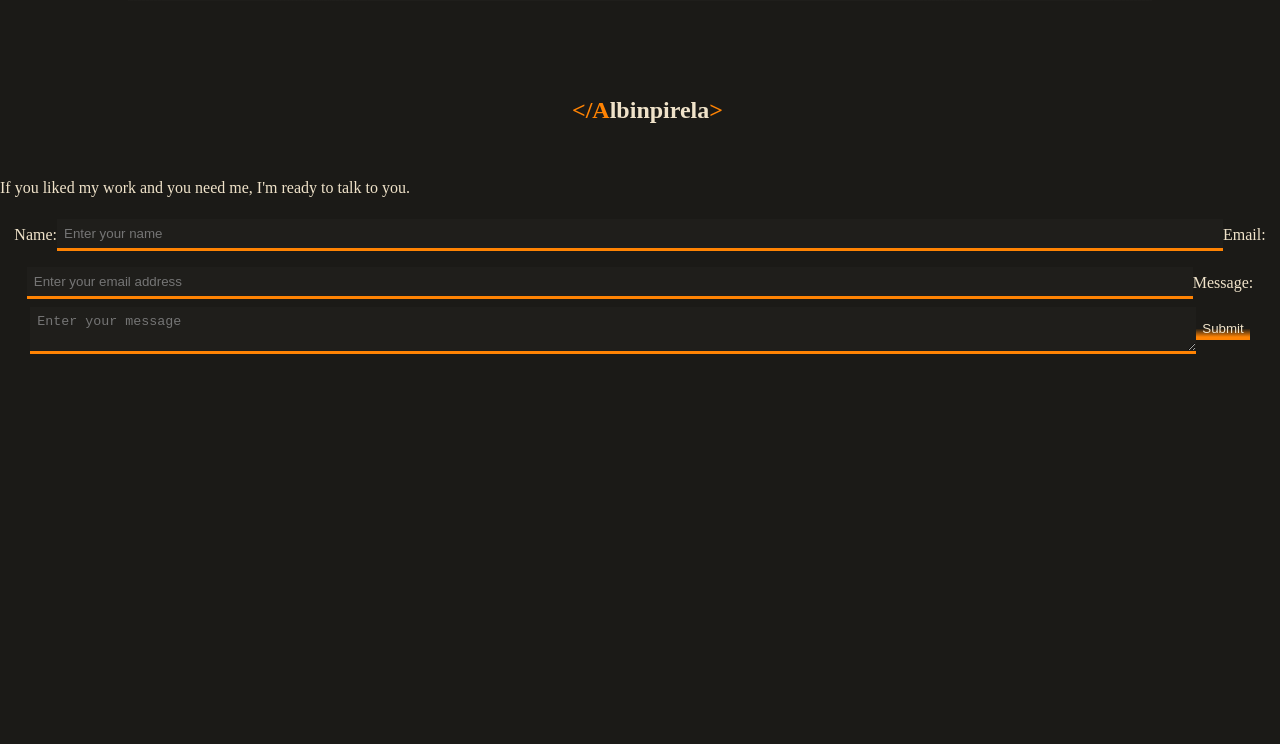
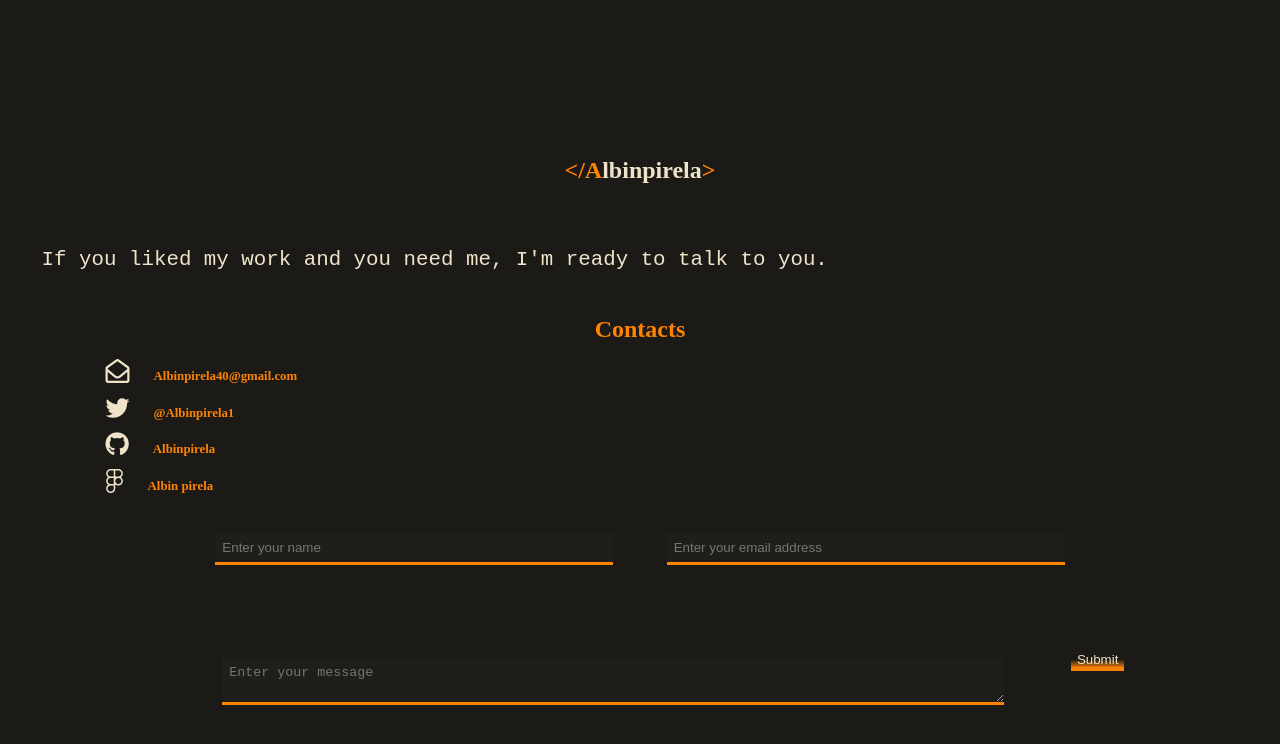
Before and after one commit to Albinpirela/personal-portfolio, a website: page index.html in a window 1280 px wide. Shown: the part 6645-7389 px from the top of the page. Before the commit the page ends 7020 px from the top, so only its background shows below. Drawn offline with Linux system fonts and the light colour scheme.

Commit message:
Add Contacts in footer

```diff
--- a/index.html
+++ b/index.html
@@ -220,18 +220,27 @@
       </div>
     </section>
     <footer>
-      <h2>&lt;/A<span>lbinpirela</span>&gt;</h2><br>
-      <br>
-      <p>If you liked my work and you need me, I'm ready to talk to you.</p>
+      <div class="author">
+        <h2>&lt;/A<span>lbinpirela</span>&gt;</h2><br>
+        <br>
+        <p>If you liked my work and you need me, I'm ready to talk to you.</p>
+        <h2>Contacts</h2>
+      </div>
+      <div class="contact">
+        <h3><i class="fa-sharp fa-regular fa-envelope-open"></i>Albinpirela40@gmail.com</h3>
+        <h3><i class="fa-brands fa-twitter"></i>@Albinpirela1</h3>
+        <h3><i class="fa-brands fa-github"></i>Albinpirela</h3>
+       <h3><i class="fa-brands fa-figma"></i>Albin pirela</h3>
+      </div>
       <form class="contact-form">
-        <label for="name">Name:</label>
-        <input type="text" id="name" name="name" placeholder="Enter your name" maxlength="30" required>
 
-        <label for="email">Email:</label>
-        <input type="email" id="email" name="email" placeholder="Enter your email address" required>
+        <input type="text" name="name" placeholder="Enter your name" maxlength="30" required>
 
-        <label for="message">Message:</label>
-        <textarea name="message" id="message" placeholder="Enter your message" maxlength="500" required></textarea>
+
+        <input type="email" name="email" placeholder="Enter your email address" required>
+
+
+        <textarea name="message" placeholder="Enter your message" maxlength="500" required></textarea>
 
         <button class="form-button" type="submit">Submit</button>
       </form>
--- a/styles.css
+++ b/styles.css
@@ -357,18 +357,58 @@ button > span {
   line-height: 3;
 }
 
+.author > p {
+  padding: 0 2em 0 2em;
+  font-family: 'Inconsolata', 'Courier New', Courier, monospace;
+  font-style: normal;
+  font-weight: 500;
+  font-size: 1.3rem;
+  line-height: 25px;
+  text-align: start;
+}
+
+.author {
+  width: 100vw;
+  margin-top: 10em;
+}
+
+.author > h2 {
+  color: var(--background-symbol);
+  text-align: center;
+  margin-top: 2em;
+}
+
+.contact {
+  color: var(--background-symbol);
+  padding-left: 2em;
+  font-size: 1.3rem;
+}
+
+.contact > h3 {
+  font-size: 0.8rem;
+  margin-left: 5em;
+}
+
+.contact h3 > i {
+  margin-right: 1em;
+  color: var(--font-color);
+  font-size: 1.5rem;
+}
+
 .contact-form > input {
-  width: 90%;
+  width: 30%;
   padding: 7px;
   border: none;
   border-bottom: 3px solid var(--background-symbol);
   background-color: var(--background-box);
   color: var(--font-color);
+  margin: 2em;
 }
 
 .contact-form > textarea {
-  width: 90%;
+  width: 60%;
   padding: 7px;
+  margin: 5em;
   border: none;
   border-bottom: 3px solid var(--background-symbol);
   background-color: var(--background-box);
@@ -379,5 +419,6 @@ button > span {
   border: none;
   border-bottom: 3px solid var(--background-symbol);
   color: var(--font-color);
+  margin-bottom: 3em;
   background: linear-gradient(to bottom, transparent 50%, var(--background-symbol));
 }
```
